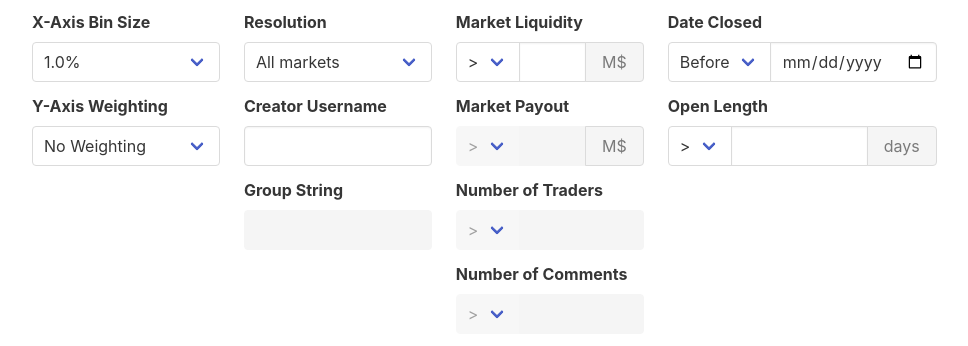
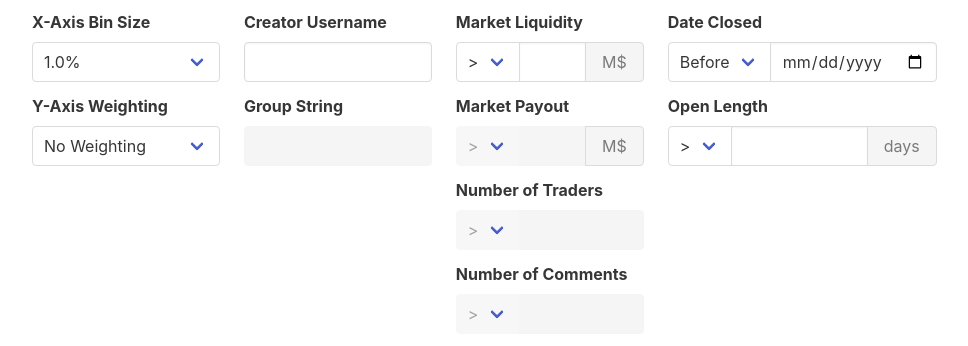
Before and after one commit to wasabipesto/calibration-site, a Flask app: page /manifold in a window 1280 px wide. Shown: the part 548-894 px from the top of the page, without its empty margins (32-1000 px from the left). Run offline with Flask 3, Linux system fonts and the light colour scheme; data that the repository does not hold is empty; some libraries are stand-ins or nearby versions.

Commit message:
filter by resolution is dumb

```diff
--- a/app.py
+++ b/app.py
@@ -156,16 +156,6 @@ def filter_again_equals(markets, request, attr):
     #print(str(len(markets))+' markets remaining after '+attr+' filter.')
     return markets
 
-def filter_again_resolution(markets, request, attr):
-    if request.form.get(attr) == 'yes':
-        markets = markets.where(Market.resolved_prob == 1)
-    elif request.form.get(attr) == 'no':
-        markets = markets.where(Market.resolved_prob == 0)
-    elif request.form.get(attr) == 'mkt':
-        markets = markets.where(Market.resolved_prob > 0 & Market.resolved_prob < 1)
-    #print(str(len(markets))+' markets remaining after '+attr+' filter.')
-    return markets
-
 @app.route('/manifold/get_data', methods=['POST'])
 def get_data():
     print('POST /manifold/get_data')
@@ -175,7 +165,6 @@ def get_data():
 
     # filter by each criterion
     #markets = filter_again_bool(markets, request, 'is_predictive')
-    markets = filter_again_resolution(markets, request, 'resolution')
     markets = filter_again_equals(markets, request, 'creator_username')
     #markets = filter_again_contains(markets, request, 'group_string')
     markets = filter_again_gtlt(markets, request, 'volume')
--- a/templates/manifold.html
+++ b/templates/manifold.html
@@ -70,19 +70,6 @@
                     <option value="all" selected>All markets</option>
                     <option value="predictive">Predictive only</option>
                     <option value="nonpredictive">Non-predictive only</option>
-                  </select>
-                </div>
-              </div>
-            </div>
-            <label class="label" for="resolution">Resolution</label>
-            <div class="field">
-              <div class="control is-expanded">
-                <div class="select is-fullwidth">
-                  <select name="resolution" id="resolution">
-                    <option value="all" selected>All markets</option>
-                    <option value="yes">Resolved YES</option>
-                    <option value="no">Resolved NO</option>
-                    <option value="mkt">Resolved MKT</option>
                   </select>
                 </div>
               </div>
@@ -250,7 +237,6 @@
           'xbin_size',
           'ybin_modifier',
           'is_predictive',
-          'resolution',
           'creator_username',
           'group_string',
           'volume_val',
```
Also changed, not shown: README.md.
